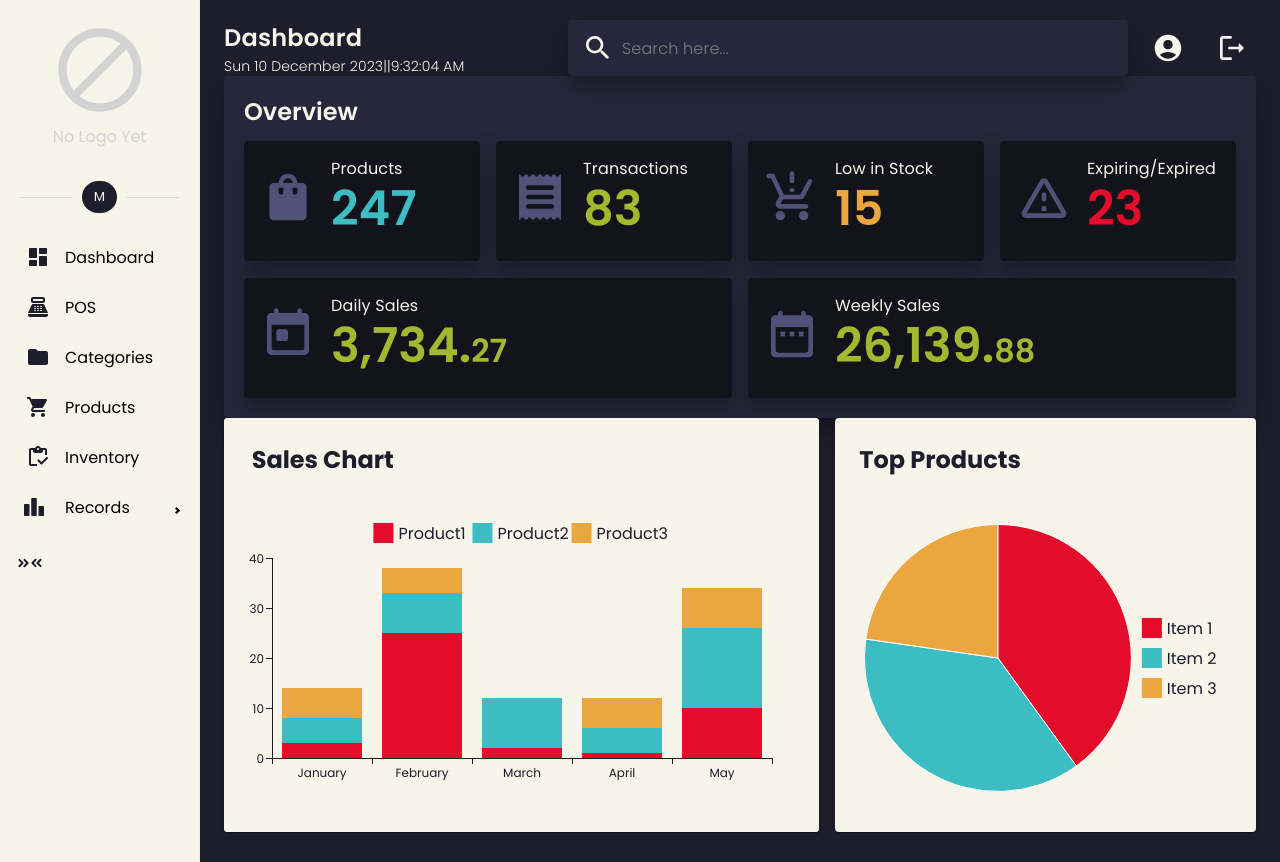
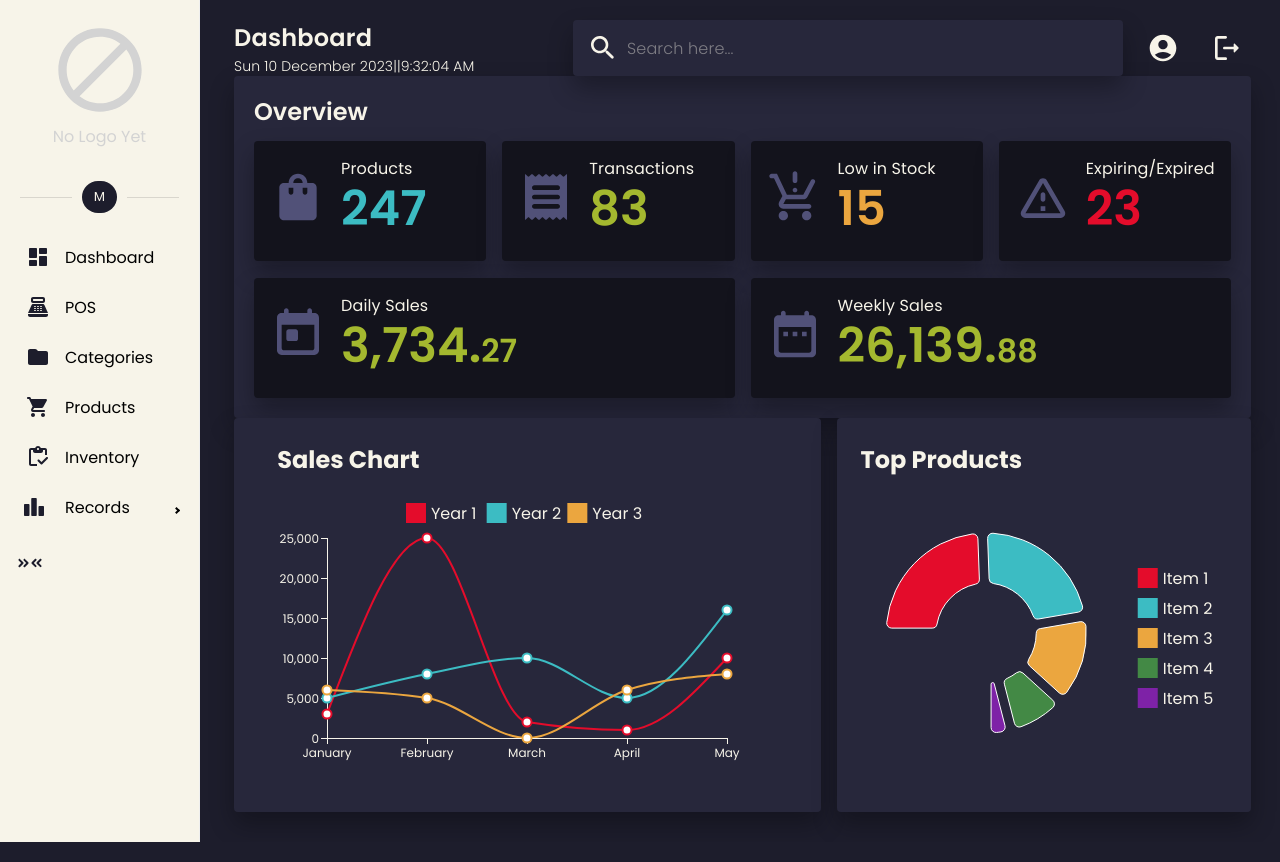
Before and after one commit to m4rceee/pos-system, a React (Vite) app: page /dashboard in a window 1280 px wide. Built offline with nearby package versions, Linux system fonts and the light colour scheme.

Commit message:
changed the bar chart to line chart

```diff
--- a/src/common/header.jsx
+++ b/src/common/header.jsx
@@ -61,6 +61,9 @@ export default function Header() {
                             '&.Mui-focused fieldset': {
                                 border: 'none',
                             },
+                            '&:hover': {
+                                cursor: 'text'
+                            },
                         },
                         '& input': {
                             fontFamily: 'Poppins, sans-serif',
--- a/src/common/sidebar.jsx
+++ b/src/common/sidebar.jsx
@@ -59,6 +59,7 @@ export default function SideBar() {
     const getMenuItemStyle = (itemId) => ({
         backgroundColor: hoveredItem === itemId ? '#e9e1c4' : 'transparent',
         transition: '0.2s ease',
+        cursor: hoveredItem === itemId ? 'pointer' : 'default',
       });
 
     const iconSize = collapsed ? 50 : 100;
@@ -244,13 +245,14 @@ export default function SideBar() {
                                 onClick={() => setCollapsed(!collapsed)}
                                 onMouseEnter={() => setHovered(true)}
                                 onMouseLeave={() => setHovered(false)}
-                                sx={{
+                                style={{
                                     backgroundColor: 'none',
                                     borderRadius: '50%',
                                     color: colors.primary,
                                     transition: '0.2s ease-in-out',
                                     '&:hover': {
                                         backgroundColor: '#e9e1c4',
+                                        cursor: 'pointer',
                                     }
                                 }}
                                 >
--- a/src/dashboard.jsx
+++ b/src/dashboard.jsx
@@ -7,6 +7,7 @@ import { ThemeProvider, createTheme } from '@mui/material/styles';
 
 import { BarChart } from '@mui/x-charts/BarChart';
 import { PieChart } from '@mui/x-charts/PieChart';
+import { LineChart } from '@mui/x-charts/LineChart';
 
 import {
     Grid,
@@ -33,14 +34,14 @@ const customTheme = createTheme({
     },
     palette: {
         text: {
-          primary: '#1D1D2C',
+          primary: '#F7F4E9',
         },
     },
   });
 
-const uData = [5, 8, 10, 5, 16];
-const pData = [3, 25, 2, 1, 10];
-const vData = [6, 5, 0, 6, 8];
+  const uData = [5000, 8000, 10000, 5000, 16000];
+  const pData = [3000, 25000, 2000, 1000, 10000];
+  const vData = [6000, 5000, 0, 6000, 8000];
 const xLabels = [
   'January',
   'February',
@@ -53,6 +54,8 @@ const data = [
     { id: 0, value: 44, label: 'Item 1', color: '#E40C2B' },
     { id: 1, value: 41, label: 'Item 2', color: '#3CBCC3' },
     { id: 2, value: 25, label: 'Item 3', color: '#EBA63F' },
+    { id: 3, value: 15, label: 'Item 4', color: '#438945' },
+    { id: 4, value: 5, label: 'Item 5', color: '#7E22A7' },
   ];
 
   const colors = {
@@ -101,11 +104,11 @@ export default function DashboardHome() {
     return(
 
         <>
-            <div style={{ display: 'flex', justifyContent:'space-evenly' }}>
+            <div style={{ display: 'flex' }}>
                 <SideBar/>
-                <div>
+                <div style={{ marginLeft: '10px', marginRight: '5px', width: '100%'}}>
                     <Container maxWidth="xl" style={{ paddingTop: '20px' }}>
-                    <Grid container style={{display: 'flex', flexDirection: 'row', justifyContent: 'space-between', alignItems: 'center' }}>
+                        <Grid container style={{display: 'flex', flexDirection: 'row', justifyContent: 'center', alignItems: 'center' }}>
                                 <Grid xs={4} sx={{ alignItems: 'center' }}>
                                     <Typography sx={{ fontFamily: 'Poppins, sans-serif', fontWeight: '600', fontSize: '1.5rem', color: colors.secondary }}>
                                         Dashboard
@@ -124,14 +127,14 @@ export default function DashboardHome() {
                         </Grid>
 
                         <Card className='mt-8' style={{backgroundColor: '#27273b', boxShadow: '0 12px 24px rgba(0, 0, 0, 0.3)'}}>
-                            <CardContent style={{ padding: '20px', alignItems: 'stretch'}}>
+                            <CardContent style={{ padding: '20px'}}>
                                 <Typography variant="h5" gutterBottom style={{ fontFamily: 'Poppins, sans-serif', fontWeight: '600', color: colors.secondary }}>
                                 Overview
                                 </Typography>
                                 <Grid container spacing={2} style={{ paddingTop: '5px', display: 'flex', flexDirection: 'row', justifyContent: 'center', alignItems: 'center' }}>
                                     <Grid item xs={3} >
                                         <Card style={{ background: '#13131c', boxShadow: '0 12px 24px rgba(0, 0, 0, 0.3)' }}>
-                                            <CardContent style={{ display: 'flex', flexDirection: 'row', justifyContent: 'space-between', alignItems: 'center' }}>
+                                            <CardContent style={{ display: 'flex', flexDirection: 'row', justifyContent: 'center', alignItems: 'center' }}>
                                                 <ShoppingBagRounded sx={{ fontSize: '3.5rem', color: '#515178' }} />
                                                 <Stack sx={{ paddingLeft: '15px', flex: 1 }}>
                                                     <Typography  style={{ fontSize: '1rem', fontWeight: 'normal', color: colors.secondary, fontFamily: 'Poppins, sans-serif' }}>
@@ -146,7 +149,7 @@ export default function DashboardHome() {
                                     </Grid>
                                     <Grid item xs={3}>
                                         <Card style={{ background: '#13131c', boxShadow: '0 12px 24px rgba(0, 0, 0, 0.3)' }}>
-                                            <CardContent style={{ display: 'flex', flexDirection: 'row', justifyContent: 'space-between', alignItems: 'center' }}>
+                                            <CardContent style={{ display: 'flex', flexDirection: 'row', justifyContent: 'center', alignItems: 'center' }}>
                                                 <ReceiptRounded sx={{ fontSize: '3.5rem', color: '#515178' }} />
                                                 <Stack sx={{ paddingLeft: '15px', flex: 1 }}>
                                                     <Typography style={{ fontSize: '1rem', fontWeight: 'normal', color: colors.secondary, fontFamily: 'Poppins, sans-serif' }}>
@@ -161,7 +164,7 @@ export default function DashboardHome() {
                                     </Grid>
                                     <Grid item xs={3}>
                                         <Card style={{ background: '#13131c', boxShadow: '0 12px 24px rgba(0, 0, 0, 0.3)' }}>
-                                            <CardContent style={{ display: 'flex', flexDirection: 'row', justifyContent: 'space-between', alignItems: 'center' }}>
+                                            <CardContent style={{ display: 'flex', flexDirection: 'row', justifyContent: 'center', alignItems: 'center' }}>
                                                 <ProductionQuantityLimitsRounded sx={{ fontSize: '3.5rem', color: '#515178' }} />
                                                 <Stack sx={{ paddingLeft: '15px', flex: 1 }}>
                                                     <Typography style={{ fontSize: '1rem', fontWeight: 'normal', color: colors.secondary, fontFamily: 'Poppins, sans-serif' }}>
@@ -176,7 +179,7 @@ export default function DashboardHome() {
                                     </Grid>
                                     <Grid item xs={3}>
                                         <Card style={{ background: '#13131c', boxShadow: '0 12px 24px rgba(0, 0, 0, 0.3)' }}>
-                                            <CardContent style={{ display: 'flex', flexDirection: 'row', justifyContent: 'space-between', alignItems: 'center' }}>
+                                            <CardContent style={{ display: 'flex', flexDirection: 'row', justifyContent: 'center', alignItems: 'center' }}>
                                                 <WarningAmberRounded sx={{ fontSize: '3.5rem', color: '#515178' }} />
                                                 <Stack sx={{ paddingLeft: '15px', flex: 1 }}>
                                                     <Typography style={{ fontSize: '1rem', fontWeight: 'normal', color: colors.secondary, fontFamily: 'Poppins, sans-serif' }}>
@@ -229,19 +232,19 @@ export default function DashboardHome() {
                         <Grid className='pt-5' container spacing={2}>
                             <Grid item xs={7}>
                                 <ThemeProvider theme={customTheme}>
-                                    <Card style={{marginBottom: '30px'}}>
-                                        <CardContent style={{ backgroundColor: colors.secondary, display: 'flex', flexDirection: 'column', alignItems: 'center', justifyContent: 'center', height: '100%', padding: '1.5rem' }}>
+                                    <Card style={{backgroundColor: '#27273b', boxShadow: '0 12px 24px rgba(0, 0, 0, 0.3)', marginBottom: '30px'}}>
+                                        <CardContent style={{ display: 'flex', flexDirection: 'column', alignItems: 'center', justifyContent: 'center', height: '100%', padding: '1.5rem' }}>
                                             <Stack>
-                                                <Typography sx={{ paddingLeft: '30px', paddingBottom: '30px', color: colors.primary, fontSize: '1.5rem', fontWeight: '700', textAlign: 'left' }}>Sales Chart</Typography>
-                                                <BarChart
-                                                    width={600}
+                                                <Typography sx={{ paddingBottom: '10px', color: colors.secondary, fontSize: '1.5rem', fontWeight: '700', textAlign: 'left' }}>Sales Chart</Typography>
+                                                <LineChart
+                                                    xAxis={[{ scaleType: 'point', data: xLabels }]}
+                                                    series={[
+                                                        { data: pData, label: 'Year 1', color: '#E40C2B' },
+                                                        { data: uData, label: 'Year 2', color: '#3CBCC3' },
+                                                        { data: vData, label: 'Year 3', color: '#EBA63F' },
+                                                    ]}
+                                                    width={500}
                                                     height={300}
-                                                    series={[
-                                                    { data: pData, label: 'Product1', id: 'pvId', stack: 'total', color: '#E40C2B' },
-                                                    { data: uData, label: 'Product2', id: 'uvId', stack: 'total', color: '#3CBCC3' },
-                                                    { data: vData, label: 'Product3', id: 'vvId', stack: 'total', color: '#EBA63F' },
-                                                    ]}
-                                                    xAxis={[{ data: xLabels, scaleType: 'band' }]}
                                                 />
                                             </Stack>
                                         </CardContent>
@@ -251,15 +254,21 @@ export default function DashboardHome() {
 
                             <Grid item xs={5}>
                                 <ThemeProvider theme={customTheme}>
-                                    <Card style={{ backgroundColor: colors.secondary }}>
+                                    <Card style={{backgroundColor: '#27273b', boxShadow: '0 12px 24px rgba(0, 0, 0, 0.3)', marginBottom: '30px'}}>
                                             <Stack style={{ display: 'flex', flexDirection: 'column', alignItems: 'left', justifyContent: 'center', height: '100%', padding: '1.5rem' }}>
-                                                <Typography style={{ paddingBottom: '30px', color: colors.primary, fontSize: '1.5rem', fontWeight: '700', textAlign: 'left' }}>Top Products</Typography>
+                                                <Typography style={{ paddingBottom: '10px', color: colors.secondary, fontSize: '1.5rem', fontWeight: '700', textAlign: 'left' }}>Top Products</Typography>
                                                 <PieChart
                                                     series={[
                                                         {
                                                         data,
-                                                        highlightScope: { faded: 'global', highlighted: 'item' },
-                                                        faded: { innerRadius: 30, additionalRadius: -30 },
+                                                        innerRadius: 50,
+                                                        outerRadius: 100,
+                                                        paddingAngle: 5,
+                                                        cornerRadius: 5,
+                                                        startAngle: -90,
+                                                        endAngle: 180,
+                                                        cx: 120,
+                                                        cy: 140,
                                                         },
                                                     ]}
                                                     height={300}
```
Lines whose indentation alone changed are shown as unchanged.
